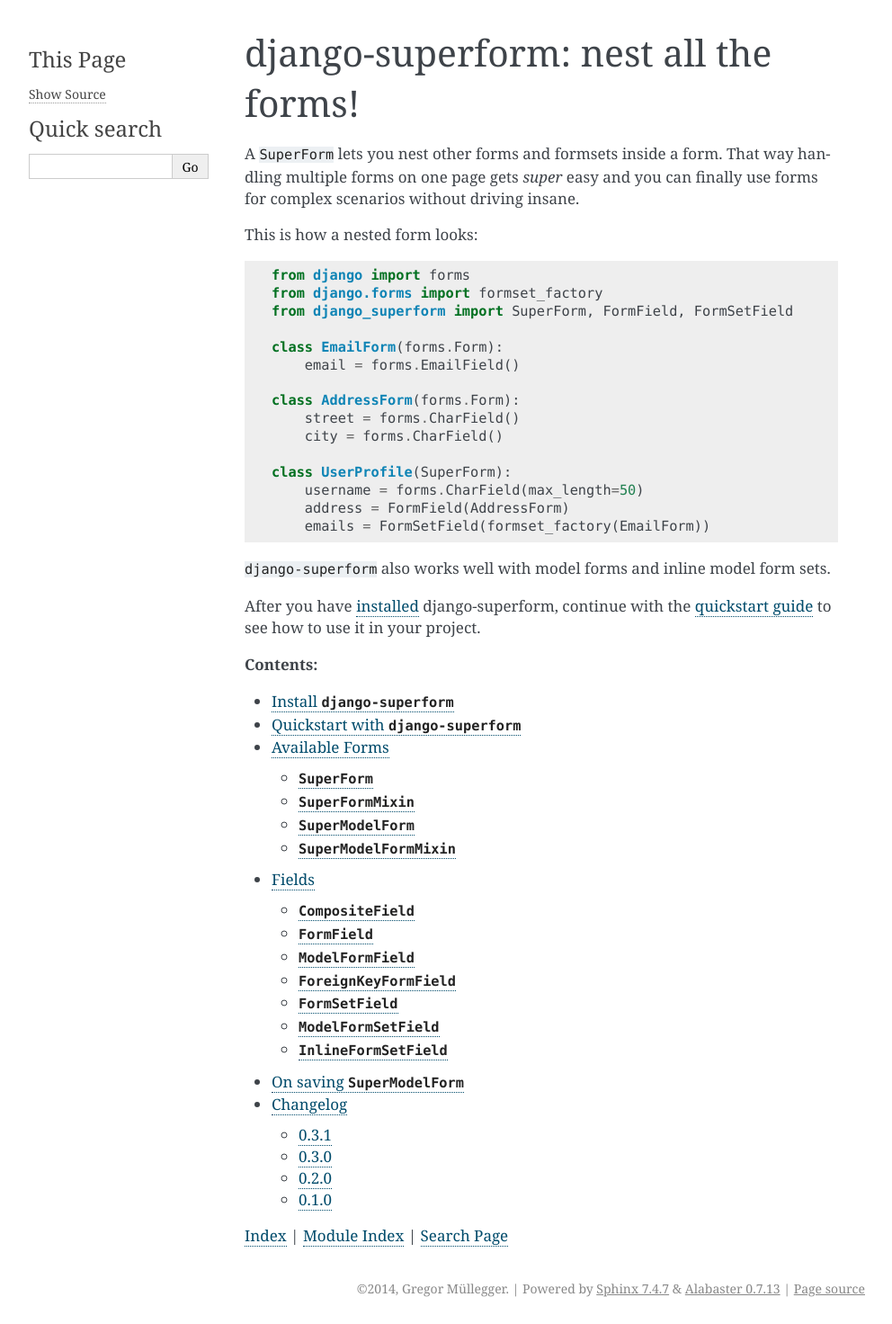
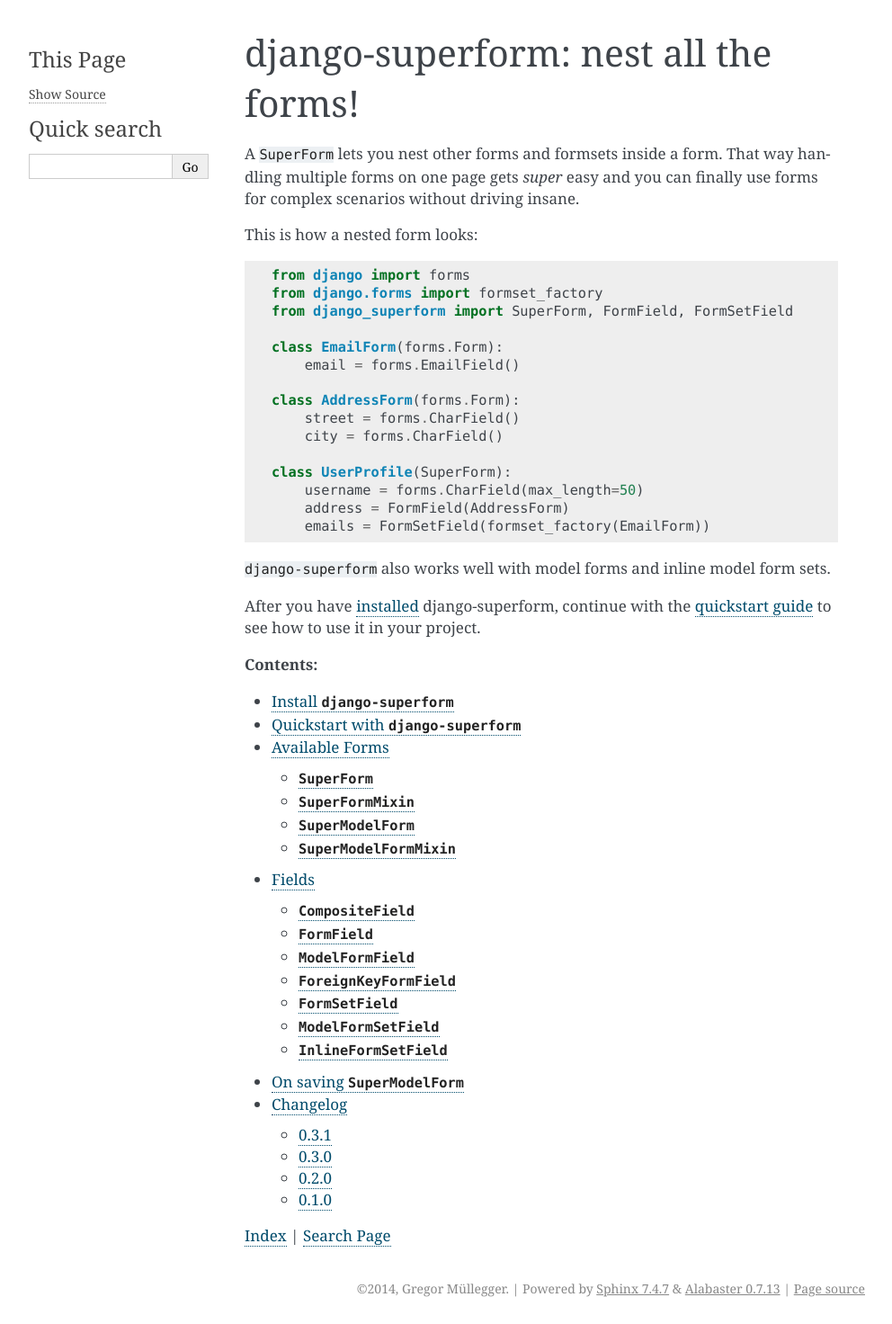
Before and after one commit to jazzband/django-superform, a Sphinx documentation site: the page built from docs/index.rst, in a window 1280 px wide. Shown: the whole page at 90% size, without its empty margins (148-1140 px from the left). Built offline with Sphinx 7.4.7, drawn with Linux system fonts in a browser that asks for light colours.

```diff
--- a/docs/index.rst
+++ b/docs/index.rst
@@ -42,4 +42,8 @@ the :doc:`quickstart guide <quickstart>` to see how to use it in your project.
     howitworks
     changelog
 
-:ref:`genindex` | :ref:`modindex` | :ref:`search`
+:ref:`genindex` | :ref:`search`
+
+.. ::
+
+    :ref:`modindex`
```
